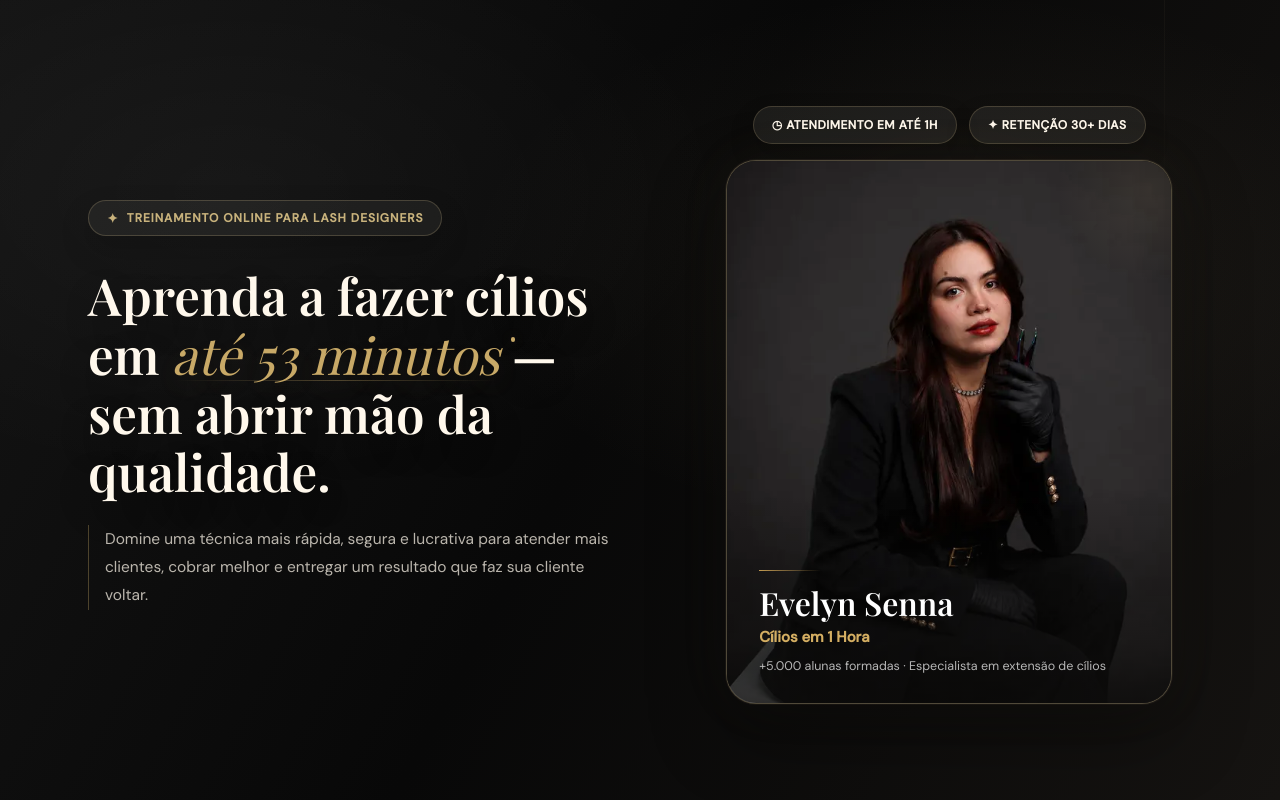
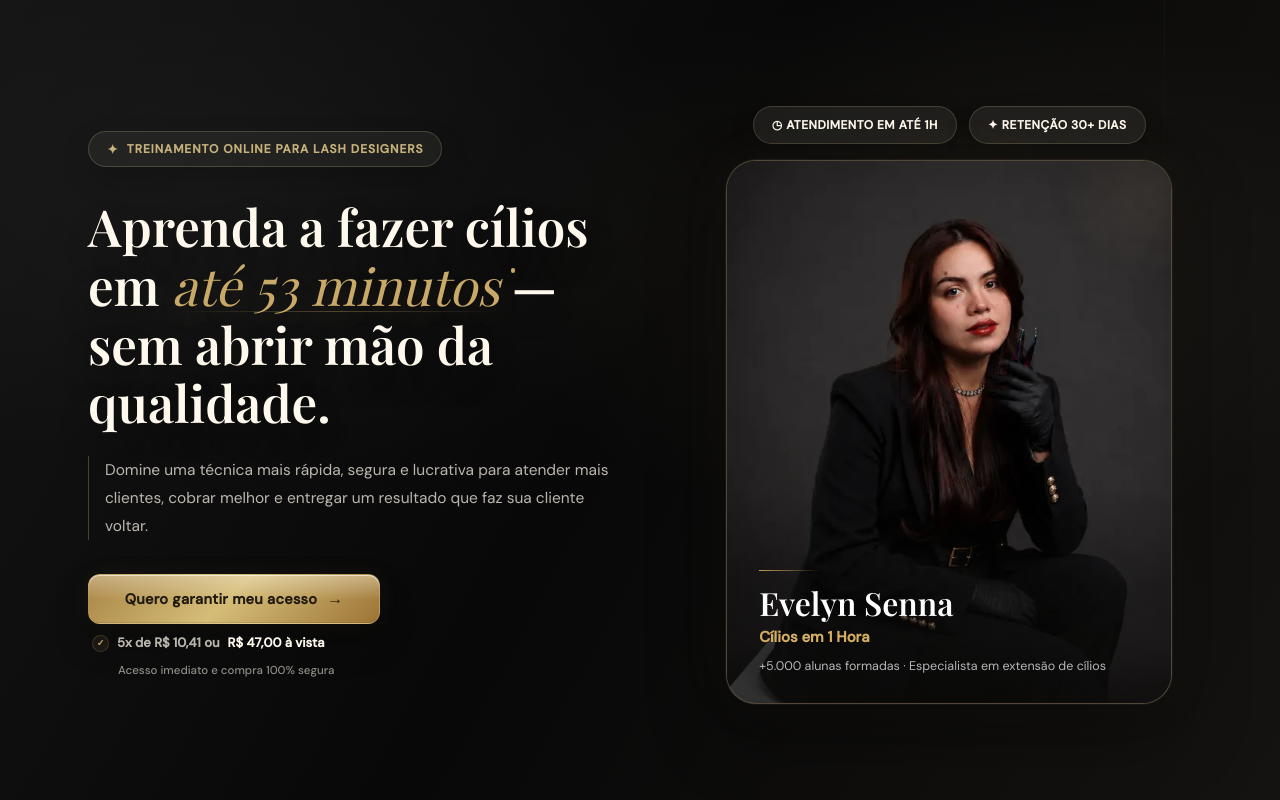
Before and after one commit to matheusvt20/fast-lash-30, a React (Vite) app: page / in a window 1280 px wide. Shown: the top 800 px of the page. Built offline with nearby package versions, Linux system fonts and the light colour scheme; no server answers.

Commit message:
update: landing page e dados de vendas

```diff
--- a/src/components/HeroSection.tsx
+++ b/src/components/HeroSection.tsx
@@ -56,6 +56,25 @@ export default function HeroSection({
           />
           <p className="hero-subheadline">{product.subheadline}</p>
 
+          <div className="hero-actions">
+            <a className="hero-button hero-button-primary" href="#offer-checkout-card">
+              <span className="hero-button-label">
+                {copy.buttonLabel ?? 'Quero garantir meu acesso'}
+              </span>
+              <span className="hero-button-arrow" aria-hidden="true">
+                →
+              </span>
+            </a>
+            <span className="hero-price">
+              {copy.priceText ?? (
+                <>
+                  5x de R$ 10,41 ou <strong>R$ 47,00 à vista</strong>
+                </>
+              )}
+            </span>
+            <span className="hero-trust">Acesso imediato e compra 100% segura</span>
+          </div>
+
         </div>
 
         <div className="hero-media">
```
